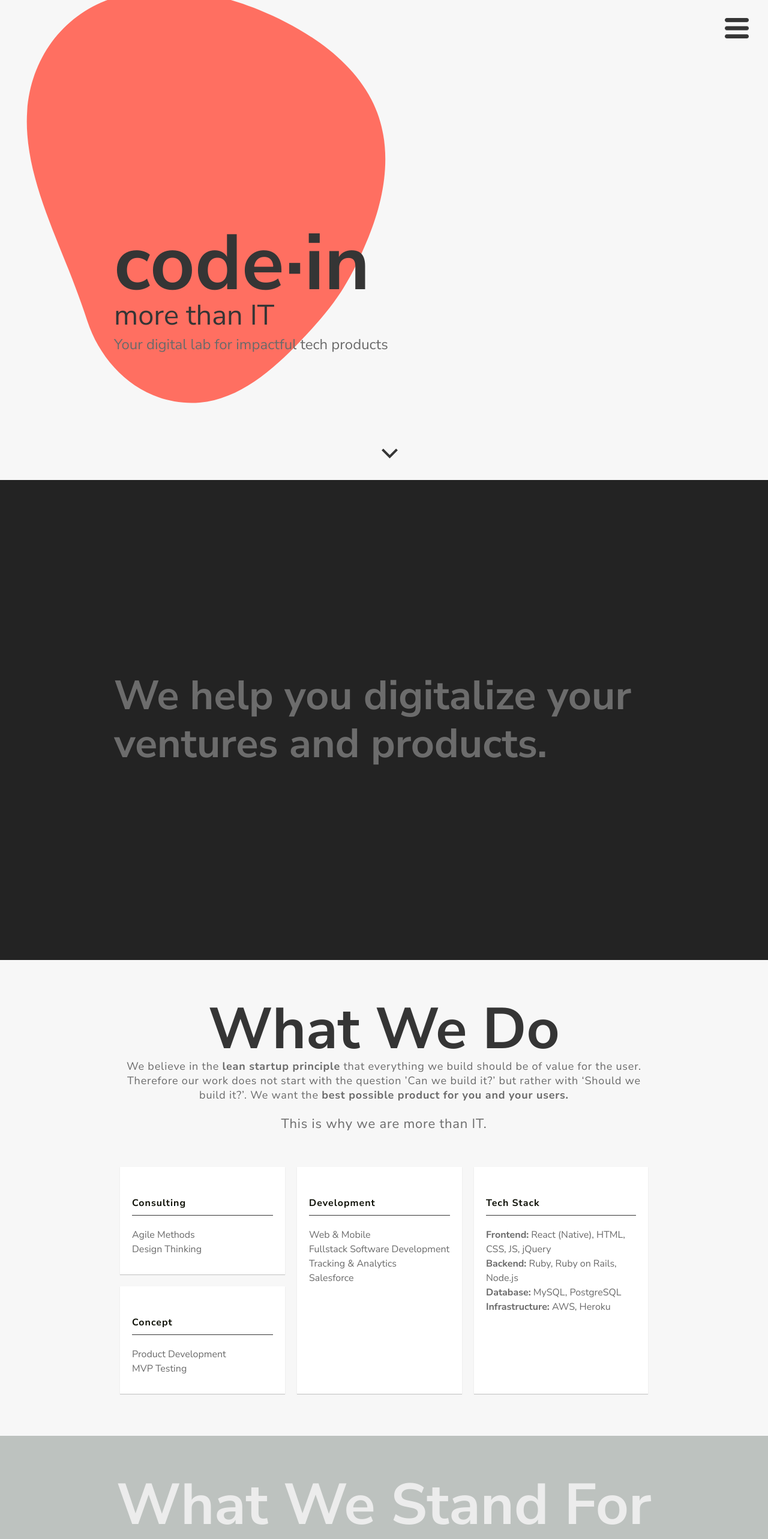
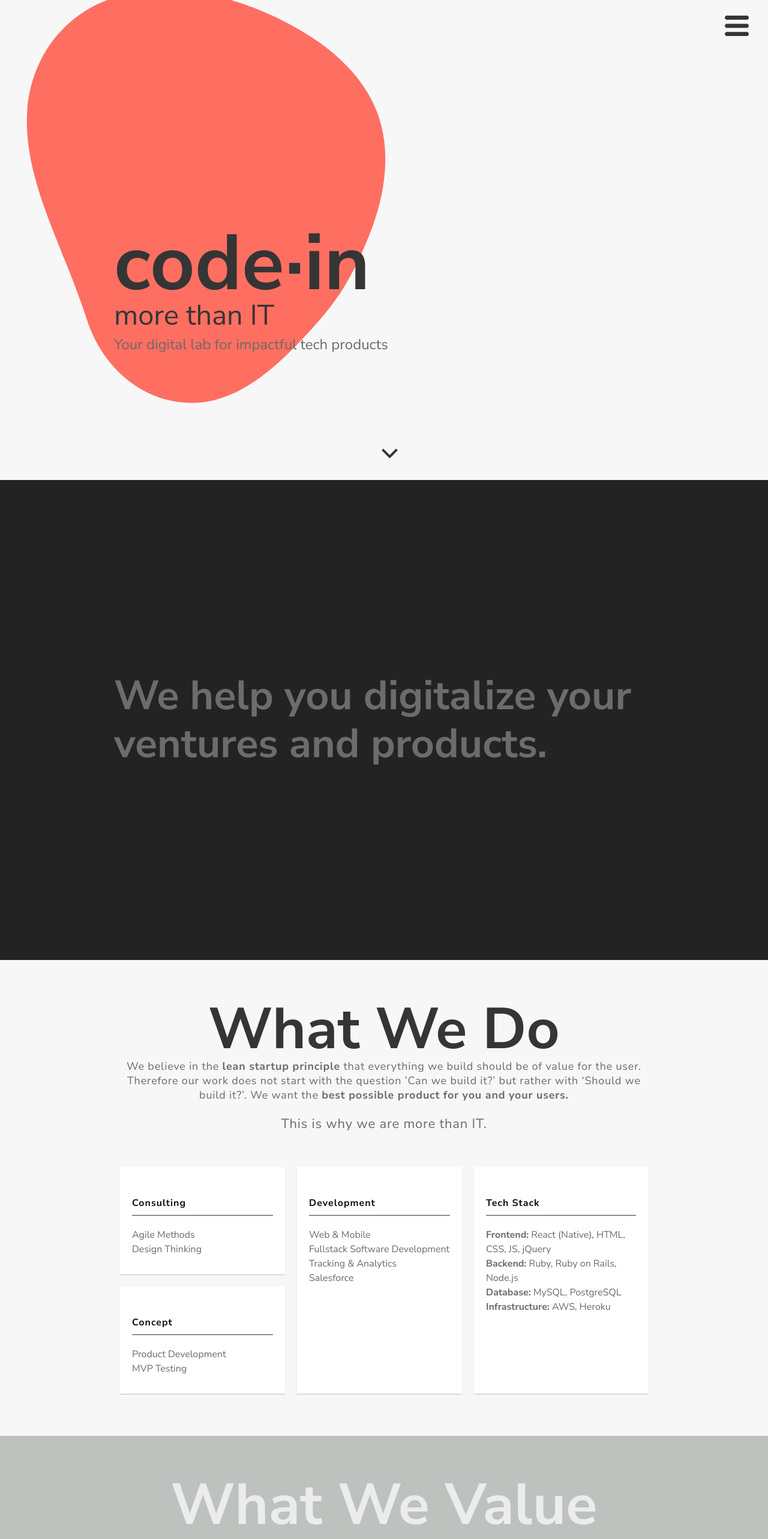
Before and after one commit to SMenke94/codein-homepage, a React (Create React App) app: page / in a window 1280 px wide. Shown: the top 2565 px of the page at 60% size. Built offline with nearby package versions, Linux system fonts and the light colour scheme.

Commit message:
Change title and sequence in navbar

```diff
--- a/src/components/Values.js
+++ b/src/components/Values.js
@@ -9,7 +9,7 @@ const Values = () =>{
     <div className="values-wrapper" id="values">
       <div className="row">
         {/* <div className="values-container"> */}
-          <div className="values-headline">What We Stand For</div>
+          <div className="values-headline">What We Value</div>
           <div className="values-sub-headline">
             Learn and grow as a team. Create impactful products. Build
             happiness.
--- a/src/components/essentials/NavBar.js
+++ b/src/components/essentials/NavBar.js
@@ -74,40 +74,40 @@ export default class NavBar extends Component {
                         className="navbar-close-btn"
                       />
                     </div>
-                    <a
+                    {/* <a
                       href="#mission"
                       className="navbar-nav-link"
                       activeStyle={style.active}
                     >
                       mission
+                    </a> */}
+                    <a
+                      href="#services"
+                      className="navbar-nav-link"
+                      activeStyle={style.active}
+                    >
+                      what we do
                     </a>
                     <a
                       href="#values"
                       className="navbar-nav-link"
                       activeStyle={style.active}
                     >
-                      values
-                    </a>
-                    <a
-                      href="#services"
-                      className="navbar-nav-link"
-                      activeStyle={style.active}
-                    >
-                      services
+                      what we value
                     </a>
                     <a
                       href="#portfolio"
                       className="navbar-nav-link"
                       activeStyle={style.active}
                     >
-                      portfolio
+                      what we built
                     </a>
                     <a
                       href="#team"
                       className="navbar-nav-link"
                       activeStyle={style.activeContact}
                     >
-                      team
+                      who we are
                     </a>
                     <a
                       href="#references"
--- a/src/styles/NavBar.scss
+++ b/src/styles/NavBar.scss
@@ -50,9 +50,10 @@ img.navbar-logo-style {
   letter-spacing: 1px;
   color: $white;
   font-weight: bold;
-  margin-bottom: 2px;
+  margin-bottom: 10px;
   &:hover, &:focus {
-    margin-bottom: 0px;
+    // margin-bottom: 0px;
+    color: $pantone;
   }
 }
 
```
